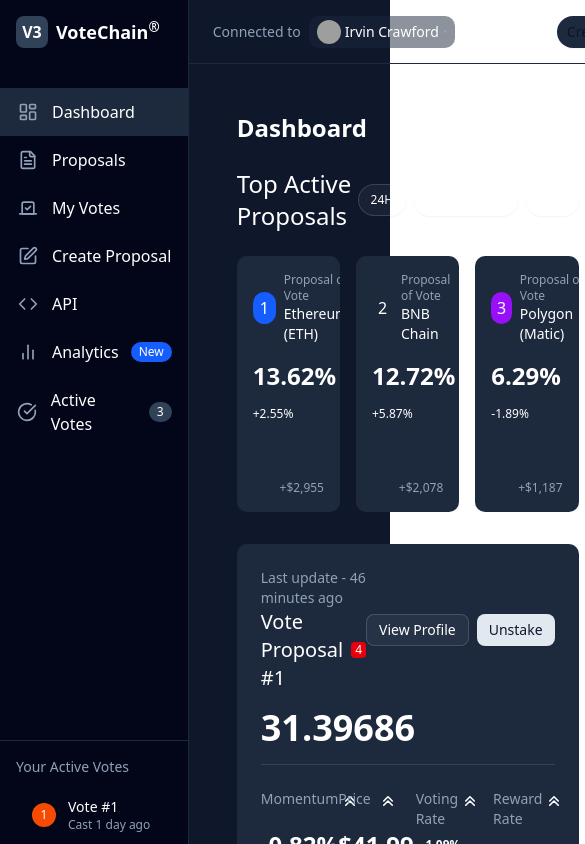
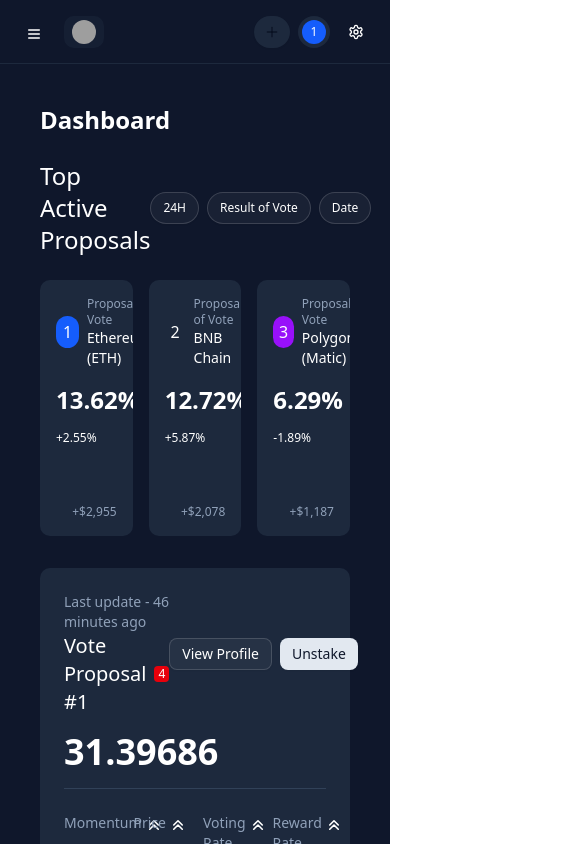
Before and after one commit to Rizki36/simple-voting-web3-client, a React (Vite) app: page / in a window 390 px wide. Shown: the top 844 px of the page, 585 px wide, since content can reach past the window. Built offline with nearby package versions, Linux system fonts and the light colour scheme; grey boxes are pictures that could not be loaded.

Commit message:
feat: Enhance Header and RootLayout with sidebar functionality and responsive design adjustments

```diff
--- a/src/components/layout/Header.tsx
+++ b/src/components/layout/Header.tsx
@@ -1,41 +1,85 @@
+import { Search, Settings, Plus } from "lucide-react";
 import { Button } from "@/components/ui/button";
 import { Avatar, AvatarFallback, AvatarImage } from "@/components/ui/avatar";
-import { Search, Settings, Plus } from "lucide-react";
+import { cn } from "@/lib/utils";
 
-const Header = () => {
+type HeaderProps = {
+	className?: string;
+};
+
+const Header = ({ className }: HeaderProps) => {
+	const handleCreateProposal = () => {
+		console.log("Create proposal clicked");
+	};
+
+	const handleSearchClick = () => {
+		console.log("Search clicked");
+	};
+
+	const handleSettingsClick = () => {
+		console.log("Settings clicked");
+	};
+
 	return (
-		<header className="h-16 border-b border-slate-800 flex items-center justify-between px-6">
+		<header
+			className={cn(
+				"h-16 border-b border-slate-800 flex items-center justify-between px-4 md:px-6",
+				className,
+			)}
+		>
 			<div className="flex items-center gap-2">
-				<span className="text-sm text-slate-400">Connected to</span>
+				<span className="text-sm text-slate-400 hidden md:inline">
+					Connected to
+				</span>
 				<div className="flex items-center gap-1 bg-slate-800/50 px-2 py-1 rounded-lg">
 					<Avatar className="w-6 h-6">
-						<AvatarImage src="https://github.com/shadcn.png" />
+						<AvatarImage
+							src="https://github.com/shadcn.png"
+							alt="User avatar"
+						/>
 						<AvatarFallback>JD</AvatarFallback>
 					</Avatar>
-					<span className="text-sm font-medium">Irvin Crawford</span>
-					<span className="text-xs text-slate-400">•</span>
+					<span className="text-sm font-medium hidden sm:inline">
+						Irvin Crawford
+					</span>
+					<span className="text-xs text-slate-400 hidden sm:inline">•</span>
 				</div>
 			</div>
 
-			<div className="flex items-center gap-4">
+			<div className="flex items-center gap-2 md:gap-4">
 				<Button
 					size="sm"
 					variant="secondary"
-					className="rounded-full bg-slate-800 hover:bg-slate-700 gap-1 text-background/60"
+					className="rounded-full bg-slate-800 hover:bg-slate-700 gap-1 text-background/60 px-2 md:px-3"
+					onClick={handleCreateProposal}
+					aria-label="Create new proposal"
 				>
-					<span className="text-sm font-medium">Create Proposal</span>
+					<span className="text-sm font-medium hidden sm:inline">
+						Create Proposal
+					</span>
 					<Plus className="h-4 w-4" />
 				</Button>
-				<div className="flex items-center gap-2 bg-slate-800 rounded-full p-1 pr-2">
+				<div className="flex items-center gap-1 bg-slate-800 rounded-full p-1 pr-1 md:pr-2">
 					<div className="w-6 h-6 bg-blue-600 rounded-full flex items-center justify-center text-xs">
 						1
 					</div>
-					<span className="text-sm">0.4 ETH</span>
+					<span className="text-sm hidden md:inline">0.4 ETH</span>
 				</div>
-				<Button size="icon" variant="ghost">
+				<Button
+					size="icon"
+					variant="ghost"
+					onClick={handleSearchClick}
+					aria-label="Search"
+					className="hidden sm:flex"
+				>
 					<Search className="h-5 w-5" />
 				</Button>
-				<Button size="icon" variant="ghost">
+				<Button
+					size="icon"
+					variant="ghost"
+					onClick={handleSettingsClick}
+					aria-label="Settings"
+				>
 					<Settings className="h-5 w-5" />
 				</Button>
 			</div>
--- a/src/components/layout/RootLayout.tsx
+++ b/src/components/layout/RootLayout.tsx
@@ -6,28 +6,70 @@ import { Outlet } from "@tanstack/react-router";
 import { ThemeProvider } from "../ThemeProvider";
 import ConnectWallet from "../dashboard/ConnectWallet";
 import InvestmentPeriod from "../dashboard/InvestmentPeriod";
+import { useState } from "react";
+import { X, Menu } from "lucide-react";
+import { Button } from "@/components/ui/button";
+import { cn } from "@/lib/utils";
 
 const RootLayout = () => {
+	const [sidebarOpen, setSidebarOpen] = useState(false);
+
+	const toggleSidebar = () => {
+		setSidebarOpen(!sidebarOpen);
+	};
+
 	return (
 		<ThemeProvider defaultTheme="dark" storageKey="vite-ui-theme">
-			<div className="bg-slate-900 text-white min-h-screen flex">
-				{/* Left Sidebar */}
-				<Sidebar />
+			<div className="bg-slate-900 text-white min-h-screen relative flex flex-col md:flex-row">
+				{/* Mobile sidebar backdrop */}
+				{sidebarOpen && (
+					// biome-ignore lint/a11y/useKeyWithClickEvents: <explanation>
+					<div
+						className="fixed inset-0 bg-black/50 z-40 md:hidden"
+						onClick={toggleSidebar}
+						aria-hidden="true"
+					/>
+				)}
+
+				{/* Mobile sidebar toggle button */}
+				<Button
+					variant="ghost"
+					size="icon"
+					className="absolute top-4 left-4 z-50 md:hidden"
+					onClick={toggleSidebar}
+					aria-label={sidebarOpen ? "Close sidebar" : "Open sidebar"}
+				>
+					{sidebarOpen ? (
+						<X className="h-6 w-6" />
+					) : (
+						<Menu className="h-6 w-6" />
+					)}
+				</Button>
+
+				{/* Left Sidebar - responsive */}
+				<div
+					className={cn(
+						"fixed inset-y-0 left-0 z-40 w-60 transform transition-transform duration-200 ease-in-out md:relative md:translate-x-0",
+						sidebarOpen ? "translate-x-0" : "-translate-x-full",
+					)}
+				>
+					<Sidebar />
+				</div>
 
 				{/* Main Content Area */}
 				<div className="flex-1 flex flex-col">
 					{/* Header */}
-					<Header />
-
+					<Header className="pl-16 md:pl-6" />{" "}
+					{/* Extra padding for mobile menu button */}
 					{/* Main Content */}
-					<main className="flex-1 p-6 flex">
+					<main className="flex-1 p-4 md:p-6 flex flex-col lg:flex-row">
 						{/* Left Content - Main Route Content */}
-						<div className="flex-1">
+						<div className="flex-1 mb-6 lg:mb-0 overflow-auto">
 							<Outlet />
 						</div>
 
-						{/* Right Sidebar */}
-						<div className="w-72 ml-6">
+						{/* Right Sidebar - stacks below on mobile/tablet */}
+						<div className="w-full lg:w-72 lg:ml-6 space-y-6">
 							<ConnectWallet />
 							<InvestmentPeriod />
 						</div>
@@ -35,7 +77,10 @@ const RootLayout = () => {
 				</div>
 
 				<Toaster />
-				<TanStackRouterDevtools />
+				{/* Hide DevTools on smaller screens */}
+				<div className="hidden md:block">
+					<TanStackRouterDevtools />
+				</div>
 			</div>
 		</ThemeProvider>
 	);
--- a/src/components/layout/Sidebar/Sidebar.tsx
+++ b/src/components/layout/Sidebar/Sidebar.tsx
@@ -1,5 +1,5 @@
 import SidebarItem from "./SidebarItem";
-import { useRouter, Link, useRouterState } from "@tanstack/react-router";
+import { Link, useRouterState } from "@tanstack/react-router";
 import {
 	LayoutDashboard,
 	FileText,
@@ -76,7 +76,7 @@ const Sidebar = () => {
 	};
 
 	return (
-		<aside className="w-60 md:w-60 sm:w-16 xs:w-16 bg-slate-950 border-r border-slate-800 flex flex-col">
+		<aside className="h-full w-60 md:w-60 sm:w-16 xs:w-16 bg-slate-950 border-r border-slate-800 flex flex-col">
 			{/* Logo */}
 			<div className="p-4 flex items-center gap-2">
 				<Link
```
